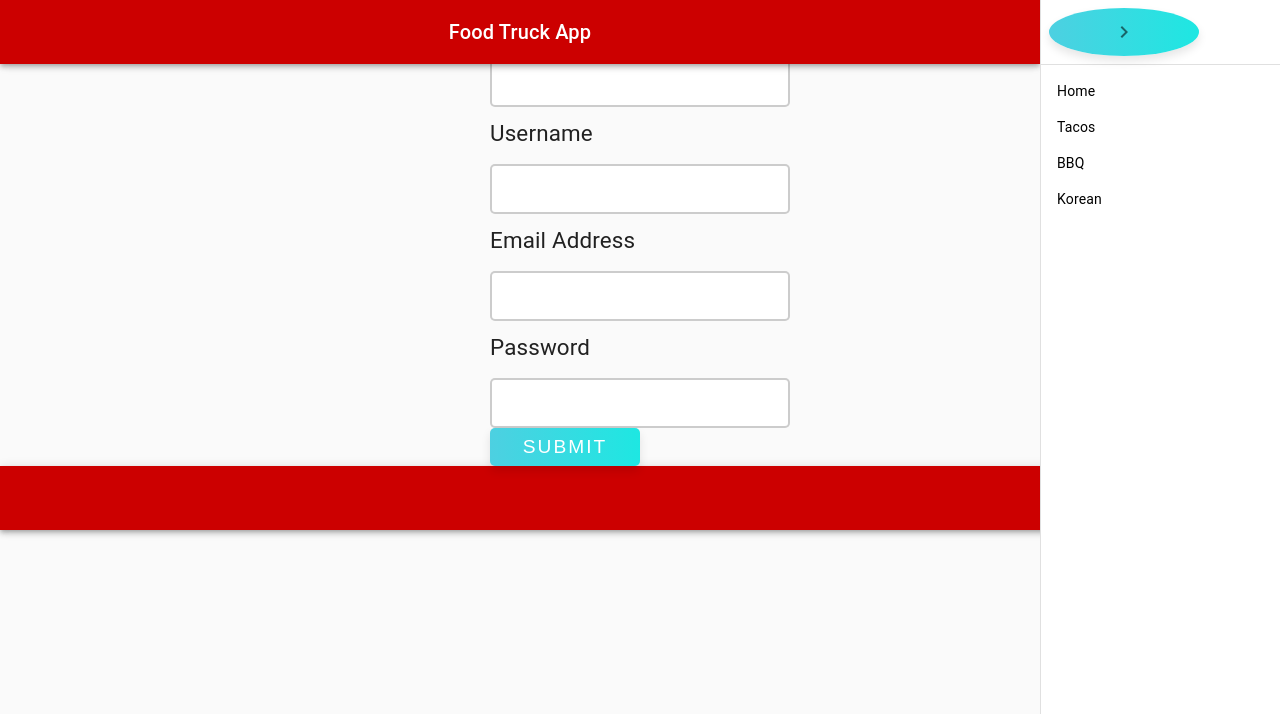
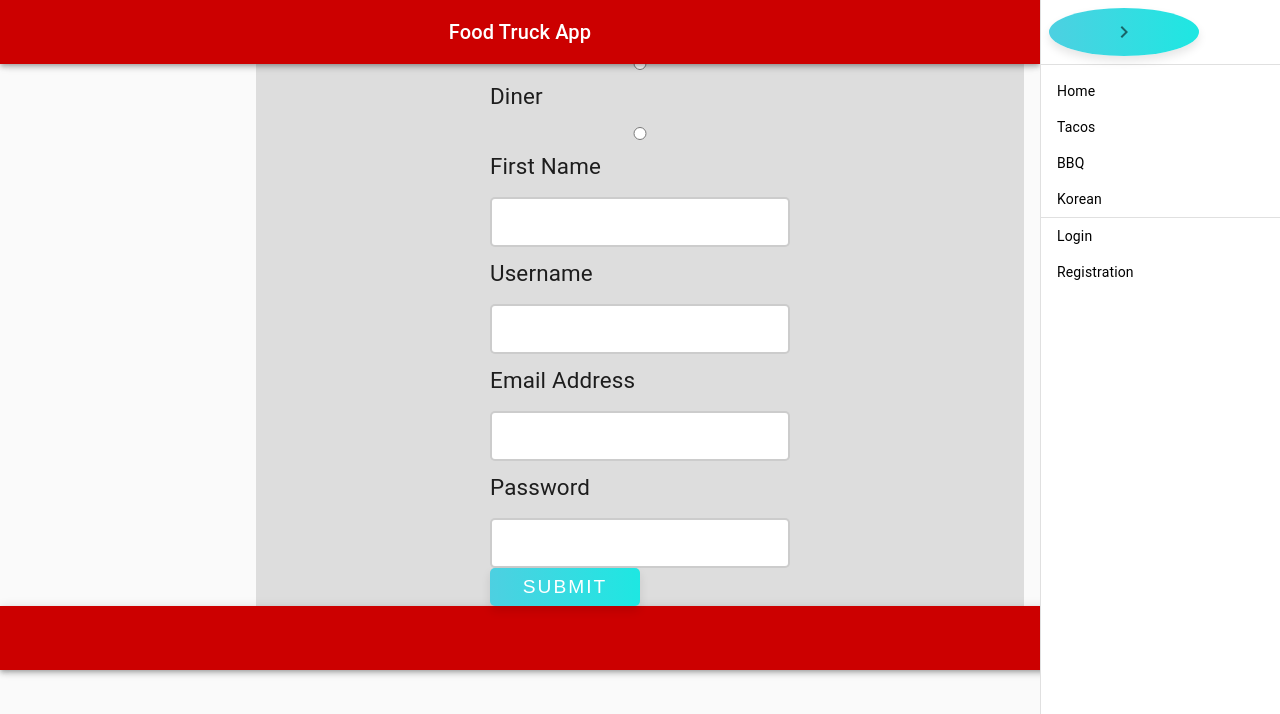
Before and after one commit to Build-Week-Foodtruck-Trackr-2-8-20/FrontEnd, a React (Create React App) app in the folder foodtruck/: page /registration in a window 1280 px wide. Both pictures are taken after a click on the button "open drawer". Shown: the top 714 px of the page. Built offline with nearby package versions, Linux system fonts and the light colour scheme.

Commit message:
Trying to fix the issue with the naming conflict with the Components directory.

```diff
--- a/foodtruck/src/App.js
+++ b/foodtruck/src/App.js
@@ -1,14 +1,14 @@
 import React from "react";
-//import ImgSlider from './components/Carousel'
-import LogIn from './components/LogIn';
-import Registration from './components/Registration';
+//import ImgSlider from './Components/Carousel'
+import LogIn from './Components/LogIn';
+import Registration from './Components/Registration';
 import { Route, Switch } from "react-router-dom";
-import Header from "./components/Header";
-import Footer from "./components/Footer";
-import Korean from "./components/Korean";
-import BBQ from "./components/BBQ";
-import Tacos from "./components/Tacos";
-import Home from "./components/Home";
+import Header from "./Components/Header";
+import Footer from "./Components/Footer";
+import Korean from "./Components/Korean";
+import BBQ from "./Components/BBQ";
+import Tacos from "./Components/Tacos";
+import Home from "./Components/Home";
 import "./App.css";
 
 function App() {
@@ -16,11 +16,11 @@ function App() {
     <div className="App">
       <Header />
       <Switch>
+        <Route path="/tacos" render={() => <Tacos />} />
+        <Route path="/registration" render={() => <Registration />} />
         <Route path="/login" render={() => <LogIn />} />
-        <Route path="/registration" render={() => <Registration />} />
         <Route path="/korean" render={() => <Korean />} />
         <Route path="/bbq" render={() => <BBQ />} />
-        <Route path="/tacos" render={() => <Tacos />} />
         <Route path="/" component={Home} />
       </Switch>
       <Footer  />
--- a/foodtruck/src/components/Header.js
+++ b/foodtruck/src/components/Header.js
@@ -137,6 +137,17 @@ export default function Header() {
                   Korean
               </Link>
           </ListItem>
+          <Divider />
+          <ListItem>
+              <Link to="/login" className={classes.link}>
+                  Login
+              </Link>
+          </ListItem>
+          <ListItem>
+              <Link to="/registration" className={classes.link}>
+                  Registration
+              </Link>
+          </ListItem>
         </List>
       </Drawer>
     </div>
--- a/foodtruck/src/components/Home.js
+++ b/foodtruck/src/components/Home.js
@@ -2,7 +2,7 @@ import React from 'react';
 import Typography from '@material-ui/core/Typography';
 import Container from '@material-ui/core/Container';
 import LogIn from './LogIn';
-import Registration from '../components/Registration';
+import Registration from '../Components/Registration';
 import '../App.css';
 
 function Home() {
--- a/foodtruck/src/Components/Login.js
+++ b/foodtruck/src/components/LogIn.js
@@ -1,4 +1,4 @@
-import React, { useState, Fragment, useEffect } from "react";
+import React, { useState, Fragment } from "react";
 import { Formik, Field } from "formik";
 import * as yup from "yup";
 
--- a/foodtruck/src/components/Registration.js
+++ b/foodtruck/src/components/Registration.js
@@ -1,7 +1,5 @@
 import React from 'react';
 import Container from '@material-ui/core/Container';
-import Button from "@material-ui/core/Button";
-import TextField from "@material-ui/core/TextField";
 import { makeStyles } from '@material-ui/core/styles';
 import { useFormik } from 'formik';
 import '../App.css';
@@ -9,7 +7,6 @@ import '../App.css';
 const useStyles = makeStyles({
   root: {
     backgroundColor: '#ddd',
-    margin: '20%',
     width: '60%'
   },
   input: {
@@ -53,6 +50,7 @@ function Registration() {
 
     const handleChange = (event) => {
       setValue(event.target.value);
+      console.log("Change registered.")
     };
 
     const formik = useFormik({
@@ -60,10 +58,12 @@ function Registration() {
         firstName: '',
         userName: '',
         email: '',
-        password: ''
+        password: '',
+        picked: ''
       },
       validate,
       onSubmit: values => {
+        console.log("Form submitted")
         alert(JSON.stringify(values, null, 2));
       },
     });
@@ -77,8 +77,26 @@ function Registration() {
 //formSchema
 //return statement
   return (
-    <Container>
+    <Container className={classes.root}>
      <form onSubmit={formik.handleSubmit}>
+      <label htmlFor="operatorInput">Operator</label>
+       <input
+         id="operatorInput"
+         name="picked"
+         type="radio"
+         onChange={formik.handleChange}
+         onBlur={formik.handleBlur}
+         value={formik.values.operator}
+       />
+      <label htmlFor="dinerInput">Diner</label>
+       <input
+         id="dinerInput"
+         name="picked"
+         type="radio"
+         onChange={formik.handleChange}
+         onBlur={formik.handleBlur}
+         value={formik.values.diner}
+       />
        <label htmlFor="firstName">First Name</label>
        <input
          id="firstName"
@@ -119,7 +137,7 @@ function Registration() {
        <input
          id="passwordInput"
          name="password"
-         type="password"
+         type="text"
          onChange={formik.handleChange}
          onBlur={formik.handleBlur}
          value={formik.values.password}
```
